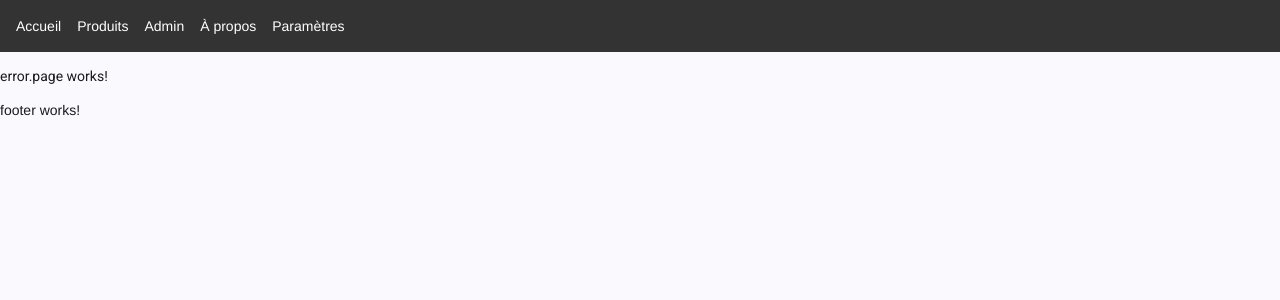
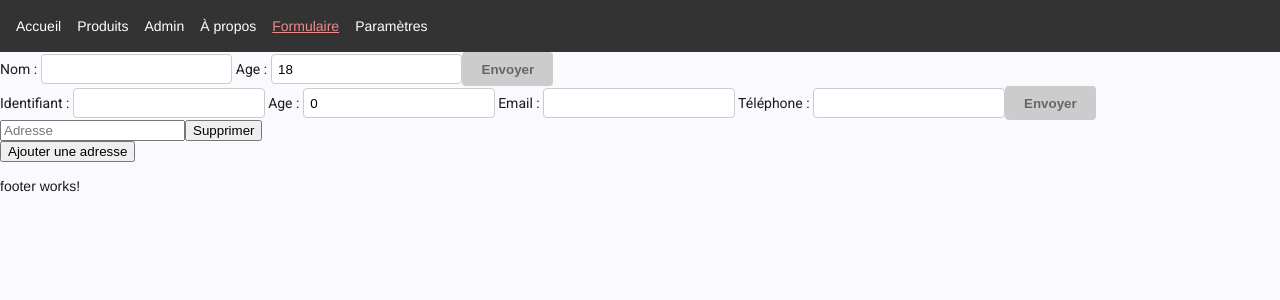
Before and after one commit to Kevin8637/Cours-Angular, an Angular app: page /form in a window 1280 px wide. Before the commit this address led to /error. Shown: the top 300 px of the page. Built offline with nearby package versions, Linux system fonts and the light colour scheme.

Commit message:
Cours + application du cours Les formulaires

```diff
--- a/src/app/core/components/header/header.html
+++ b/src/app/core/components/header/header.html
@@ -3,5 +3,6 @@
   <a routerLink="/products" routerLinkActive="active" [routerLinkActiveOptions]="{ exact: true}">Produits</a>
   <a routerLink="/admin" routerLinkActive="active">Admin</a>
   <a routerLink="/about" routerLinkActive="active">À propos</a>
+  <a routerLink="/form" routerLinkActive="active">Formulaire</a>
   <a routerLink="settings" routerLinkActive="active">Paramètres</a>
 </nav>
--- /dev/null
+++ b/src/app/features/home/pages/adress-form/adress-form.html
@@ -0,0 +1,9 @@
+<form [formGroup]="shippingForm">
+  <div formArrayName="addresses">
+    @for (address of addresses.controls; track $index){
+      <input [formControlName]="$index" placeholder="Adresse">
+      <button type="button" (click)="addresses.removeAt($index)">Supprimer</button>
+    }
+  </div>
+  <button type="button" (click)="addresses.push(fb.control(''))">Ajouter une adresse</button>
+</form>
--- /dev/null
+++ b/src/app/features/home/pages/adress-form/adress-form.ts
@@ -0,0 +1,23 @@
+import {Component, inject} from '@angular/core';
+import {FormGroup, NonNullableFormBuilder, ReactiveFormsModule, Validators} from '@angular/forms';
+import {ShippingFormModel} from '../../../../models/profile-form-model';
+
+@Component({
+  selector: 'app-adress-form',
+  imports: [
+    ReactiveFormsModule
+  ],
+  templateUrl: './adress-form.html',
+  styleUrl: './adress-form.scss'
+})
+export class AdressForm {
+  protected fb = inject(NonNullableFormBuilder);
+
+  addresses = this.fb.array([
+    this.fb.control('', [Validators.required]),
+  ])
+
+  shippingForm: FormGroup<ShippingFormModel> = this.fb.group({
+    addresses: this.addresses
+  });
+}
--- /dev/null
+++ b/src/app/features/home/pages/profile-form.page/profile-form.page.html
@@ -0,0 +1,54 @@
+<form [formGroup]="profileForm">
+  <label>
+    Nom :
+    <input type="text" formControlName="name">
+  </label>
+  @if (profileForm.controls.name.invalid && profileForm.controls.name.touched){
+    <p class="error">Le nom est requis</p>
+  }
+  <label>
+    Age :
+    <input type="number" formControlName="age">
+  </label>
+  @if (profileForm.controls.age.invalid && profileForm.controls.age.touched){
+    <p class="error">Age invalide</p>
+  }
+
+  <button type="submit" [disabled]="profileForm.invalid">Envoyer</button>
+</form>
+
+
+<form [formGroup]="registerForm">
+  <label>
+    Identifiant :
+    <input type="text" formControlName="username">
+  </label>
+  @if (registerForm.controls.username.invalid && registerForm.controls.username.touched){
+    <p class="error">Le nom est requis</p>
+  }
+  <label>
+    Age :
+    <input type="number" formControlName="age">
+  </label>
+  @if (registerForm.controls.age.invalid && registerForm.controls.age.touched){
+    <p class="error">Age invalide</p>
+  }
+  <label>
+    Email :
+    <input type="email" formControlName="email">
+  </label>
+  @if (registerForm.controls.email.invalid && registerForm.controls.email.touched){
+    <p class="error">Email invalide</p>
+  }
+  <label>
+    Téléphone :
+    <input type="text" formControlName="phone">
+  </label>
+  @if (registerForm.controls.phone.errors?.['pattern'] && registerForm.controls.phone.touched){
+    <p class="error">Numéro de téléphone invalide</p>
+  }
+
+  <button type="submit" [disabled]="registerForm.invalid">Envoyer</button>
+</form>
+
+<app-adress-form></app-adress-form>
--- /dev/null
+++ b/src/app/features/home/pages/profile-form.page/profile-form.page.scss
@@ -0,0 +1,45 @@
+.error {
+  color: red;
+  font-size: 0.85rem;
+  margin: 0.25rem 0;
+}
+
+input.ng-invalid.ng-touched {
+  border: 1px solid red;
+  background-color: #ffe6e6;
+}
+
+input.ng-valid.ng-touched {
+  border: 1px solid green;
+  background-color: #e6ffe6;
+}
+
+input {
+  border: 1px solid #ccc;
+  padding: 0.4rem;
+  border-radius: 4px;
+  outline: none;
+  transition: all 0.2s ease;
+}
+
+button {
+  padding: 0.6rem 1.2rem;
+  border: none;
+  border-radius: 4px;
+  background-color: #007bff;
+  color: white;
+  font-weight: bold;
+  cursor: pointer;
+  transition: all 0.2s ease;
+}
+
+button:not(:disabled):hover {
+  background-color: #0056b3;
+}
+
+button:disabled {
+  background-color: #ccc;
+  color: #666;
+  cursor: not-allowed;
+  transform: none;
+}
--- /dev/null
+++ b/src/app/features/home/pages/profile-form.page/profile-form.page.ts
@@ -0,0 +1,26 @@
+import {Component, inject} from '@angular/core';
+import {FormGroup, NonNullableFormBuilder, ReactiveFormsModule, Validators} from '@angular/forms';
+import {ProfileFormModel, RegisterFormModel} from '../../../../models/profile-form-model';
+import {AdressForm} from '../adress-form/adress-form';
+
+@Component({
+  selector: 'app-profile-form.page',
+  imports: [ReactiveFormsModule, AdressForm],
+  templateUrl: './profile-form.page.html',
+  styleUrl: './profile-form.page.scss'
+})
+export default class ProfileFormPage {
+  private fb = inject(NonNullableFormBuilder);
+
+  profileForm: FormGroup<ProfileFormModel> = this.fb.group({
+    name: this.fb.control('', Validators.required),
+    age: this.fb.control(18, [Validators.min(0), Validators.max(25)]),
+  });
+
+  registerForm: FormGroup<RegisterFormModel> = this.fb.group({
+    username: this.fb.control('', Validators.required),
+    age: this.fb.control(0, [Validators.min(0), Validators.max(28)]),
+    email: this.fb.control('', [Validators.required, Validators.email]),
+    phone: this.fb.control('', [Validators.required, Validators.pattern(/^0[0-9]{9}$/)]),
+  });
+}
--- /dev/null
+++ b/src/app/models/profile-form-model.ts
@@ -0,0 +1,17 @@
+import {FormArray, FormControl} from '@angular/forms';
+
+export type ProfileFormModel = {
+  name: FormControl<string>;
+  age: FormControl<number>;
+}
+
+export type RegisterFormModel = {
+  username: FormControl<string>;
+  age: FormControl<number>;
+  email: FormControl<string>;
+  phone: FormControl<string>;
+}
+
+export type ShippingFormModel = {
+  addresses: FormArray<FormControl<string>>;
+}
--- a/src/app/router/app.routes.ts
+++ b/src/app/router/app.routes.ts
@@ -9,6 +9,7 @@ export const routes: Routes = [
   { path: 'products/:id', loadComponent: () => import('../features/home/pages/product-detail.page')},
   { path: "admin", loadComponent:() => import('../features/home/pages/admin.page'), canActivate: [authGuard]},
   { path: "about", loadComponent: () => import('../features/home/pages/about.page')},
+  { path: "form", loadComponent: () => import('../features/home/pages/profile-form.page/profile-form.page')},
   { path: "settings", loadComponent:() => import('../features/home/pages/setting.page')},
   { path: 'error', component: ErrorPage },
   { path: '**', redirectTo: 'error' }
```
Also changed, not shown: src/app/features/home/pages/adress-form/adress-form.scss (added), 2 other files (tests, documents, lock files or other folders).
